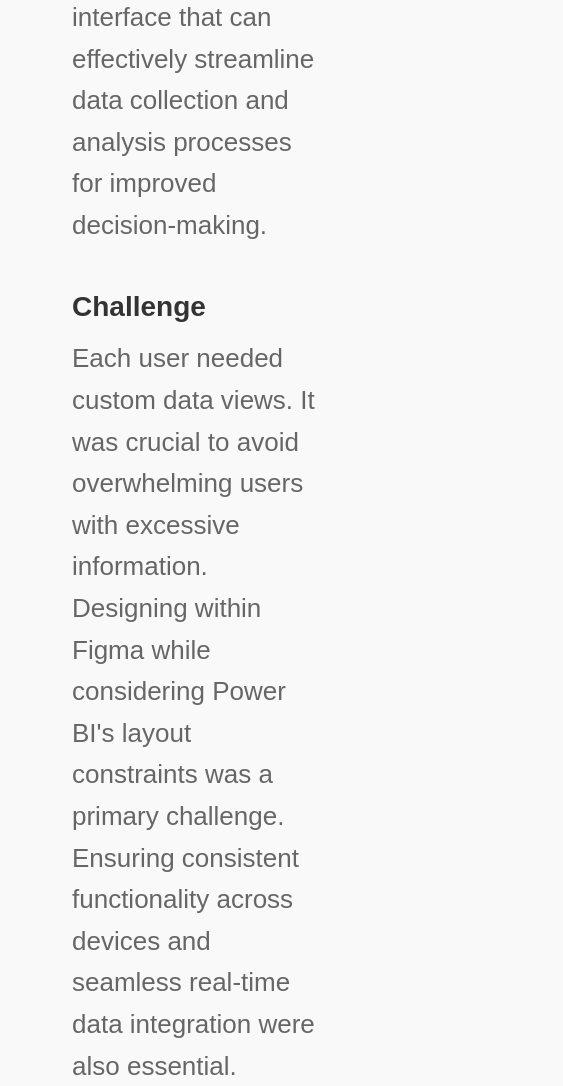
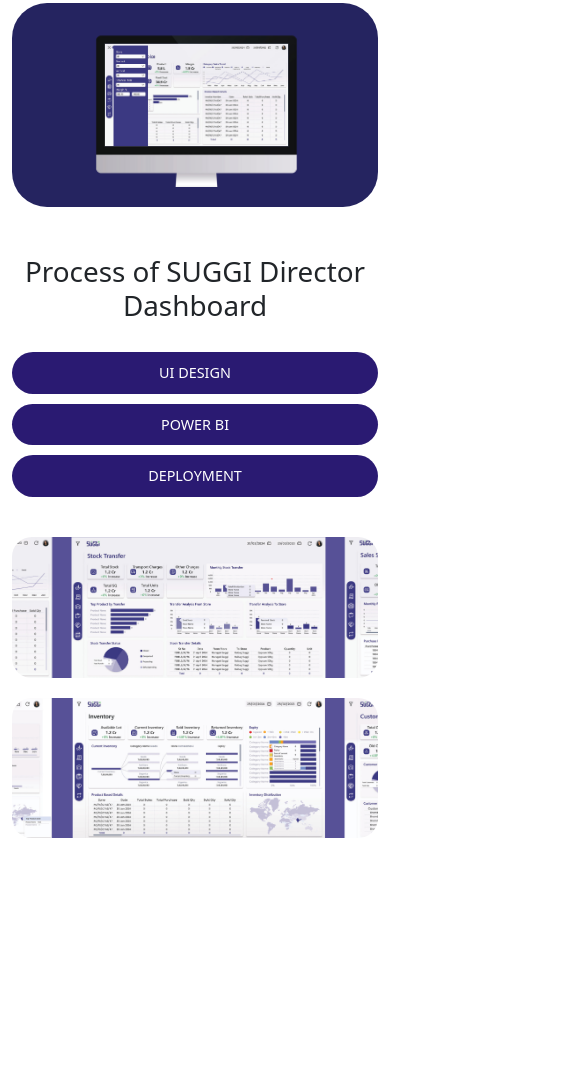
Before and after one commit to Tanmay-Pillai44/My_Portfolio, a plain HTML site: page proj/dialog3.html in a window 390 px wide. Shown: the part 911-1997 px from the top of the page, 563 px wide, since content can reach past the window. After the commit the page ends 1769 px from the top, so only its background shows below. Drawn offline with nearby package versions, Linux system fonts and the light colour scheme.

Commit message:
Make dialog responsive

```diff
--- a/proj/dialog3.html
+++ b/proj/dialog3.html
@@ -4,50 +4,41 @@
 <head>
     <meta charset="UTF-8">
     <meta name="viewport" content="width=device-width, initial-scale=1.0">
-    <title>Bootstrap Container with Custom Background</title>
+    <title>Responsive Project Overview</title>
     <!-- Bootstrap CSS -->
     <link href="https://cdn.jsdelivr.net/npm/bootstrap@5.3.0-alpha1/dist/css/bootstrap.min.css" rel="stylesheet">
     <style>
         .custom-container {
             background-color: #575197;
             color: white;
-            padding-left: 150px;
-            padding-right: 150px;
-            padding-top: 50px;
-            padding-bottom: 50px;
+            padding: 30px;
             border-radius: 35px;
+            margin-bottom: 20px;
+            text-align: center;
+        }
+
+        .custom-container img {
+            max-width: 100%;
+            height: auto;
+            border-radius: 20px;
         }
 
         .custom-container2 {
             background-color: #252460;
             color: white;
             border-radius: 35px;
-            padding: 10px;
+            padding: 20px;
+            margin-top: 20px;
         }
 
-        body {
-            font-family: Arial, sans-serif;
-            background-color: #f9f9f9;
-            color: #333;
-            margin: 0;
-            padding: 20px;
+        .custom-container2 img {
+            max-width: 100%;
+            height: auto;
+            border-radius: 20px;
         }
 
         .custom-container1 {
-            padding: 40px;
-        }
-
-        h1,
-        h2 {
-            font-size: 34px;
-            color: #333;
-            margin-bottom: 10px;
-        }
-
-        p {
-            font-size: 26px;
-            line-height: 1.6;
-            margin-bottom: 20px;
+            padding: 20px 10px;
         }
 
         .section {
@@ -55,96 +46,114 @@
         }
 
         .title {
-            font-size: 28px;
+            font-size: 1.5rem;
             font-weight: bold;
-            margin-bottom: 10px;
+            margin-bottom: 15px;
         }
 
         .content {
-            font-size: 26px;
+            font-size: 1.1rem;
             color: #666;
         }
 
-        .img1 {
-            padding: 20px;
-            background-color: #575197;
-        }
-
-        .img2 {
-            padding: 20px;
-            background-color: #575197;
-
+        .buttons {
+            display: flex;
+            justify-content: center;
+            gap: 20px;
+            margin-top: 30px;
         }
 
         .button {
             background-color: #2a1a72;
             color: white;
-            padding: 15px 40px;
+            padding: 10px 30px;
             border: none;
             border-radius: 30px;
-            font-size: 30px;
-            text-align: center;
+            font-size: 1rem;
             text-transform: uppercase;
             cursor: pointer;
         }
-        .custom h1{
-            margin-top: 20px;
-            font-size: 70px;
+
+        .img1,
+        .img2 {
+            margin-bottom: 20px;
             text-align: center;
-            font-weight: 600;
-            color: #333;
         }
+
+        .img1 img,
+        .img2 img {
+            max-width: 100%;
+            height: auto;
+            border-radius: 20px;
+        }
+
+        @media (max-width: 768px) {
+            .custom-container,
+            .custom-container2 {
+                padding: 20px;
+            }
+
+            .custom-container1 .section .title {
+                font-size: 1.2rem;
+            }
+
+            .content {
+                font-size: 1rem;
+            }
+
             .buttons {
-            display: flex; /* Use Flexbox for alignment */
-            justify-content: center; /* Center the buttons horizontally */
-            gap: 30px; /* Space between buttons */
-            margin-top: 30px; /* Optional: Add some spacing above */
+                flex-direction: column;
+                gap: 10px;
+            }
+
+            .button {
+                font-size: 0.9rem;
+                padding: 10px 20px;
+            }
         }
     </style>
 </head>
 
 <body>
     <div class="container-fluid mt-5">
+        <!-- Header Image -->
         <div class="custom-container">
-            <!-- <h1 class="text-center">Dashboard</h1> -->
-            <img src="../assets/images/dashboard/suggi_page1.png" class="card-img-top"
-                alt="Excel Sales Insight Project">
+            <img src="../assets/images/dashboard/suggi_page1.png" alt="Dashboard Image">
         </div>
+
+        <!-- Project Details -->
         <div class="custom-container1">
             <div class="section">
                 <div class="title">Project</div>
                 <p class="content">
                     The current data management system for Falca team's outlets is causing inefficiencies in data
                     gathering and analysis, hindering the ability to make informed strategic and business decisions.
-                    This poses a significant challenge for UX/UI designers to create a user-friendly interface that can
-                    effectively streamline data collection and analysis processes for improved decision-making.
                 </p>
             </div>
             <div class="section">
                 <div class="title">Challenge</div>
                 <p class="content">
-                    Each user needed custom data views. It was crucial to avoid overwhelming users with excessive
-                    information. Designing within Figma while considering Power BI's layout constraints was a primary
-                    challenge. Ensuring consistent functionality across devices and seamless real-time data integration
-                    were also essential.
+                    Each user needed custom data views. Avoiding overwhelming users with excessive information while
+                    ensuring real-time data integration was key.
                 </p>
             </div>
             <div class="section">
-                <div class="title">DIRECTOR DASHBOARD</div>
+                <div class="title">Director Dashboard</div>
                 <p class="content">
-                    The director dashboard is meticulously crafted with user-centric design and a PowerBI layout to
-                    ensure seamless and intuitive navigation. Key functions and features are thoughtfully arranged for
-                    easy accessibility, boasting a logical layout that effectively minimizes the learning curve.
+                    The director dashboard is designed with user-centric features for seamless navigation, featuring a
+                    logical layout to minimize the learning curve.
                 </p>
             </div>
         </div>
+
+        <!-- Second Image Section -->
+        <div class="custom-container2">
+            <img src="../assets/images/dashboard/suggi_page2.png" alt="Director Dashboard">
         </div>
 
-    <div class="custom-container2">
-        <img src="../assets/images/dashboard/suggi_page2.png" class="card-img-top" alt="Excel Sales Insight Project">
-    </div>
-    <div class="custom">
-        <div class="section">
+        <!-- Process Buttons -->
+        <div class="custom mt-5">
+            <div class="section text-center">
                 <h1>Process of SUGGI Director Dashboard</h1>
                 <div class="buttons">
                     <button class="button">UI Design</button>
@@ -153,16 +162,18 @@
                 </div>
             </div>
         </div>
-    <div class="custom-container3-fluid">
-        <div class="img1">
-            <img src="../assets/images/dashboard/suggi_page_3.png" class="card-img-top"
-                alt="Excel Sales Insight Project">
+
+        <!-- Additional Images -->
+        <div class="row mt-4">
+            <div class="col-md-6 img1">
+                <img src="../assets/images/dashboard/suggi_page_3.png" alt="Dashboard Page 3">
             </div>
-        <div class="img2">
-            <img src="../assets/images/dashboard/suggi_page4.png" class="card-img-top"
-                alt="Excel Sales Insight Project">
+            <div class="col-md-6 img2">
+                <img src="../assets/images/dashboard/suggi_page4.png" alt="Dashboard Page 4">
             </div>
         </div>
+    </div>
+
     <!-- Bootstrap JS -->
     <script src="https://cdn.jsdelivr.net/npm/bootstrap@5.3.0-alpha1/dist/js/bootstrap.bundle.min.js"></script>
 </body>
```
Lines whose indentation alone changed are shown as unchanged.
